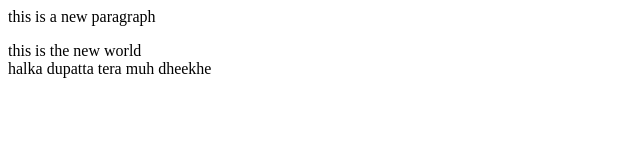
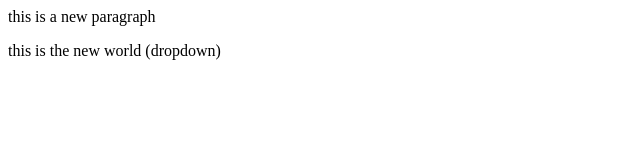
Before and after one commit to dharmendramali76-arch/LocalRepo, a plain HTML site: page index.html in a window 1280 px wide. Shown: the whole page, without its empty margins (0-640 px from the left). Drawn offline with Linux system fonts and the light colour scheme.

```diff
--- a/index.html
+++ b/index.html
@@ -1,2 +1,2 @@
 <p>this is a new paragraph</p>
-<p>this is the new world <br>halka dupatta tera muh dheekhe</p>
+<p>this is the new world (dropdown)</p>
```
